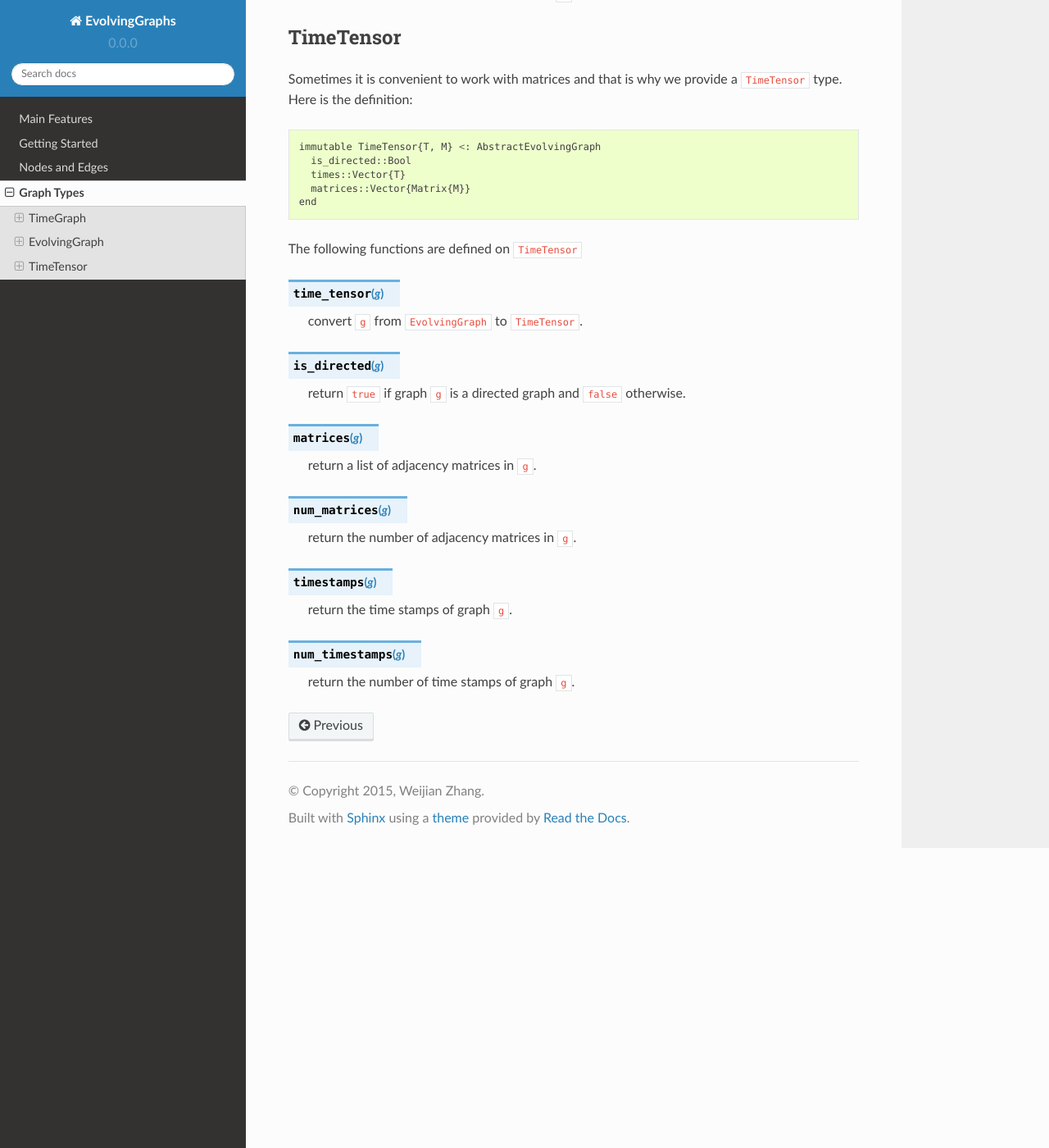
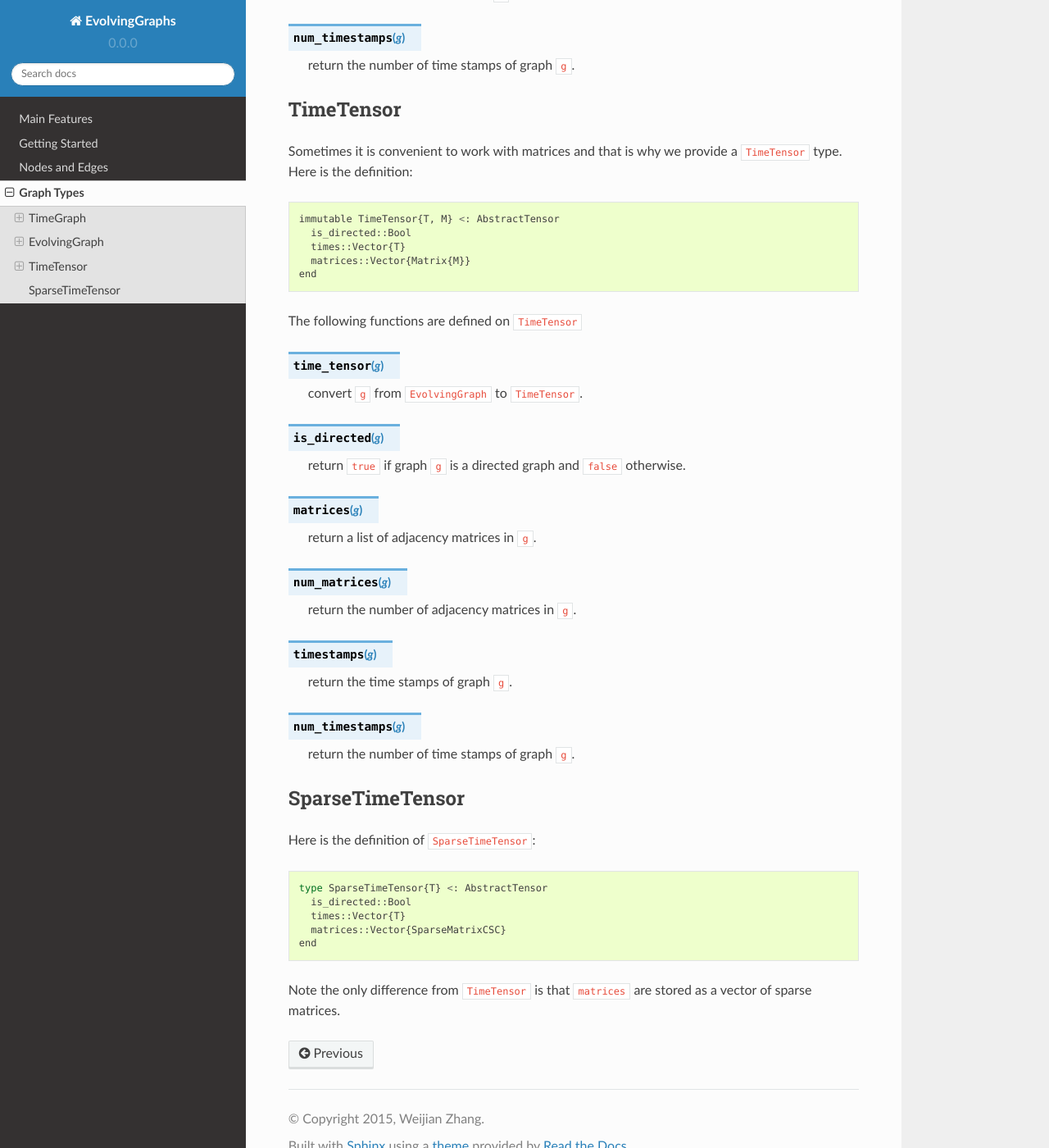
Before and after one commit to EtymoIO/EvolvingGraphs.jl, a Sphinx documentation site: the page built from doc/graph.rst, in a window 1280 px wide and 1400 px high, scrolled down 1886 px. Shown: the whole window at 82% size. Built offline with Sphinx 7.4.7 and the Read the Docs theme 2.0.0, drawn with Linux system fonts in a browser that asks for light colours; some of the changed text lies outside the part shown.

Commit message:
add doc for SparseTimeTensor

```diff
--- a/doc/graph.rst
+++ b/doc/graph.rst
@@ -20,6 +20,10 @@ The following functions are defined on ``TimeGraph``.
 .. function:: time_graph(t [, is_directed = true])
 
    initialize a ``TimeGraph`` at time ``t``.
+
+.. function:: time(g)
+
+   return the time of the graph ``g``.
 
 .. function:: add_node!(g, v)
 
@@ -94,7 +98,7 @@ TimeTensor
 Sometimes it is convenient to work with matrices and that is why we
 provide a ``TimeTensor`` type. Here is the definition::
 
-  immutable TimeTensor{T, M} <: AbstractEvolvingGraph
+  immutable TimeTensor{T, M} <: AbstractTensor
     is_directed::Bool
     times::Vector{T}
     matrices::Vector{Matrix{M}}
@@ -126,3 +130,18 @@ The following functions are defined on ``TimeTensor``
 .. function:: num_timestamps(g)
 
    return the number of time stamps of graph ``g``.
+
+
+SparseTimeTensor
+----------------
+
+Here is the definition of ``SparseTimeTensor``::
+
+  type SparseTimeTensor{T} <: AbstractTensor
+    is_directed::Bool
+    times::Vector{T}
+    matrices::Vector{SparseMatrixCSC}
+  end
+
+Note the only difference from ``TimeTensor`` is that ``matrices`` are
+stored as a vector of sparse matrices.
```
